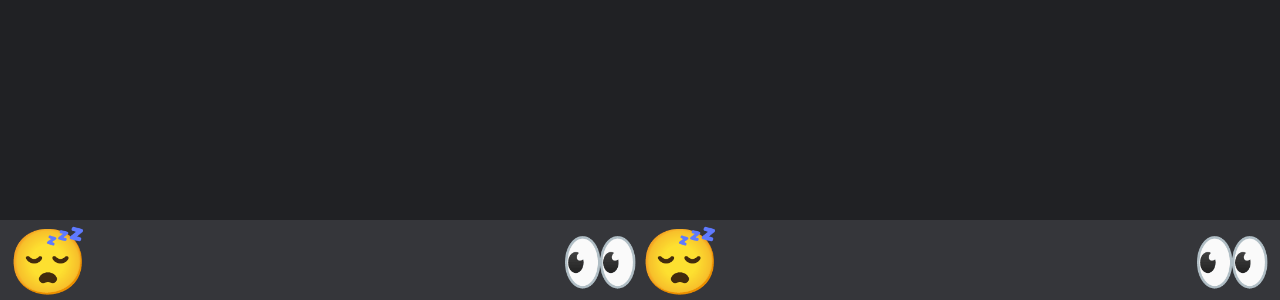
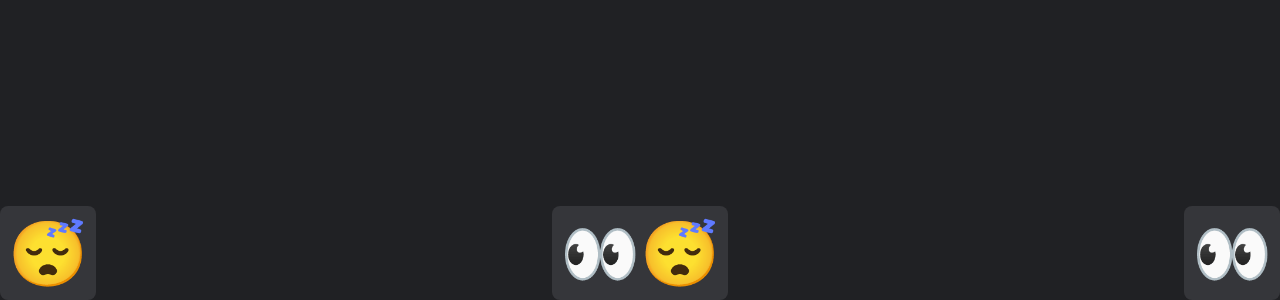
Before and after one commit to tommiseppanen/zzz-tracker, a React (Create React App) app: page / in a window 1280 px wide. Shown: the part 500-800 px from the top of the page. Built offline with nearby package versions, Linux system fonts and the light colour scheme; the HTML template or start-up script is replaced by a standard one.

Commit message:
Color and button tweaks

```diff
--- a/src/components/ActionBar.css
+++ b/src/components/ActionBar.css
@@ -1,16 +1,15 @@
 .action-bar {
-  height: max(10vh, 50px);
   width: 100vw;
   display: flex;
   flex-direction: row;
   justify-content: space-between;
   position: fixed;
   bottom: 0;
-  background-color: #35363A;
 }
 
 .action-bar__button {
   font-size: max(8vh, 40px);
-  margin: 0 1vh;
-  padding-top: max(0.3vh, 2px);
+  padding: 1vh;
+  background-color: #35363A;
+  border-radius: 1vh;
 }
```
Also changed, not shown: public/manifest.json.
